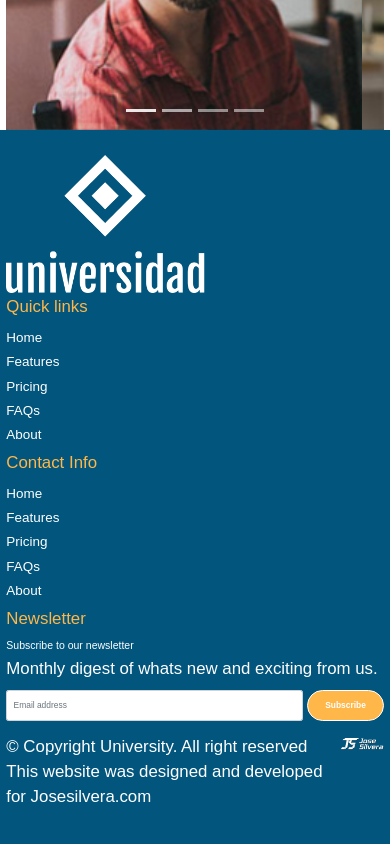
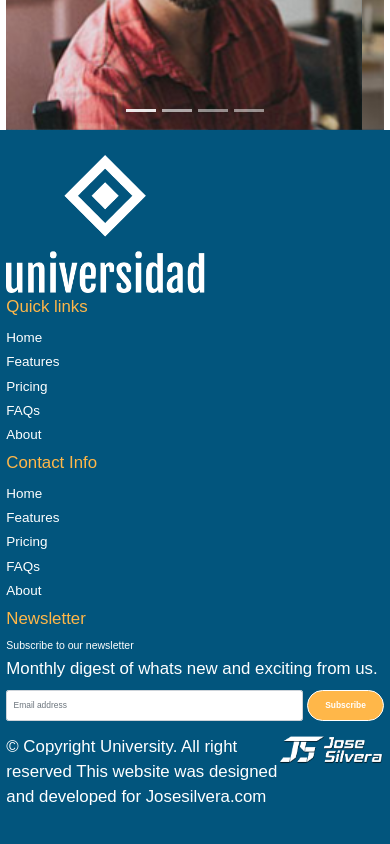
Before and after one commit to XcarlosX20/test, a plain HTML site: page index.html in a window 390 px wide. Shown: the part 4466-5310 px from the top of the page. Drawn offline with nearby package versions, Linux system fonts and the light colour scheme; a script that the page names is missing.

Commit message:
responsive done

```diff
--- a/index.html
+++ b/index.html
@@ -453,13 +453,13 @@
               </form>
             </div>
           </div>
-          <div class="d-flex justify-content-between py-4">
+          <div class="d-flex justify-content-between py-4 last-row-footer">
             <div class="item">
               <p>&copy; Copyright University. All right reserved
                 This website was designed and developed for Josesilvera.com</p>
             </div>
             <div class="item">
-              <img src="img/logo Silvera Enterprises.png" width="100px" alt="logo">
+              <img src="img/logo Silvera Enterprises.png"  alt="logo">
             </div>
           </div>
         </footer>
--- a/styles.css
+++ b/styles.css
@@ -324,6 +324,9 @@ z-index: 20;
 footer li a{
     color: #FFF;
 }
+.last-row-footer img{
+    width: 300px;
+}
 @media (min-width:768px) {
     .top-header .info div{
         justify-content: flex-end !important;
@@ -405,4 +408,7 @@ footer li a{
         color: bold;
         margin-left: 3rem;
     }
+    .last-row-footer img{
+        width: 120px;
+    }
 }
```
